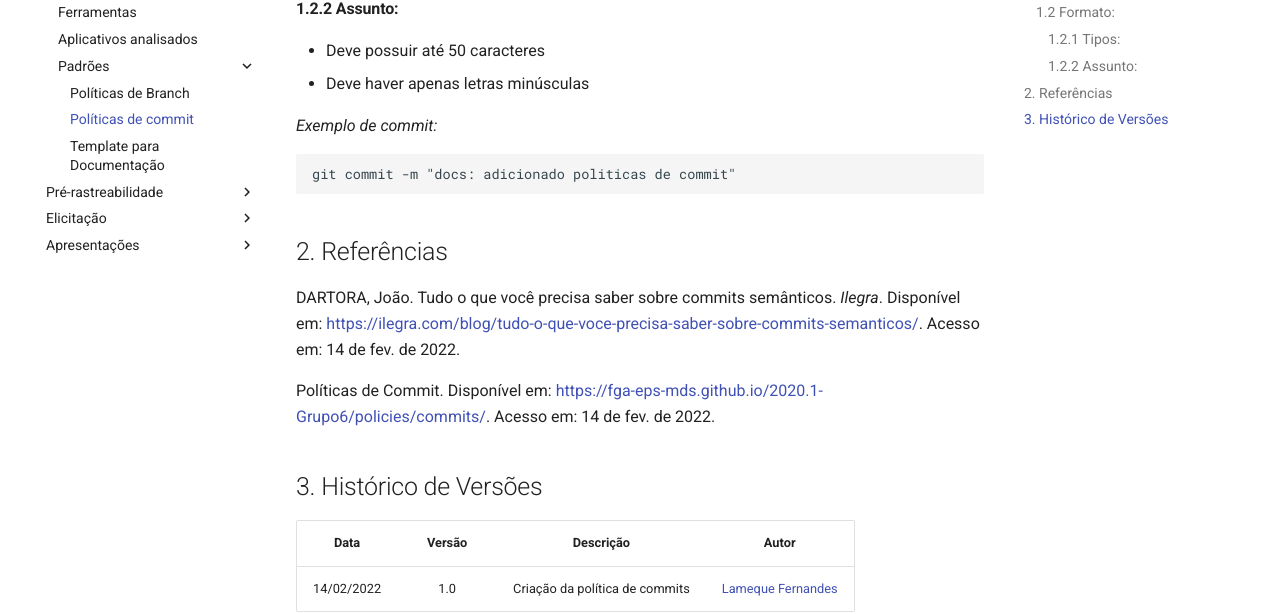
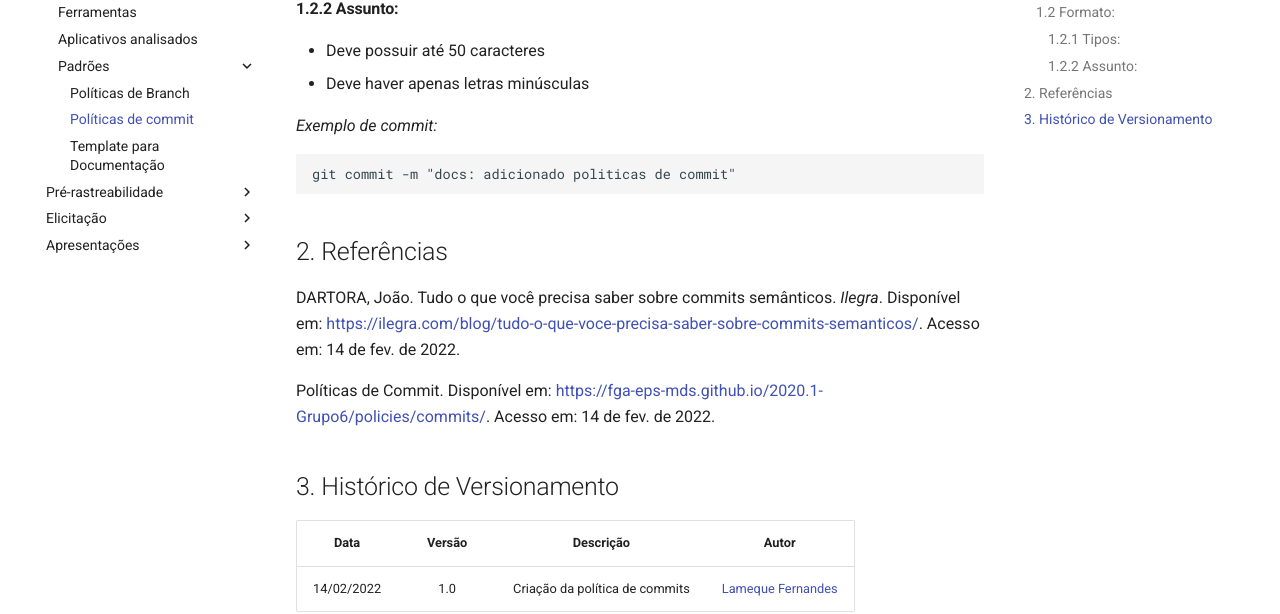
Before and after one commit to Requisitos-de-Software/2021.2-Prime-video, an MkDocs documentation site: the page built from docs/padroes/commits.md, in a window 1280 px wide and 900 px high, scrolled down 601 px. Shown: the part 204-818 px from the top of the window. Built offline with MkDocs 1.6.1 and Material for MkDocs 9.7.7, drawn with Linux system fonts in a browser that asks for light colours; comment, search, counter and statistics services are not loaded.

Commit message:
Update commits.md
Padronização

```diff
--- a/docs/padroes/commits.md
+++ b/docs/padroes/commits.md
@@ -45,7 +45,7 @@ DARTORA, João. Tudo o que você precisa saber sobre commits semânticos. *Ilegr
 Políticas de Commit. Disponível em: <https://fga-eps-mds.github.io/2020.1-Grupo6/policies/commits/>. Acesso em: 14 de fev. de 2022.
 
 
-## 3. Histórico de Versões
+## 3. Histórico de Versionamento
 
 | Data       | Versão | Descrição                      | Autor             |
 | :--------: | :----: | :----------:                   | :---------------: |
```
